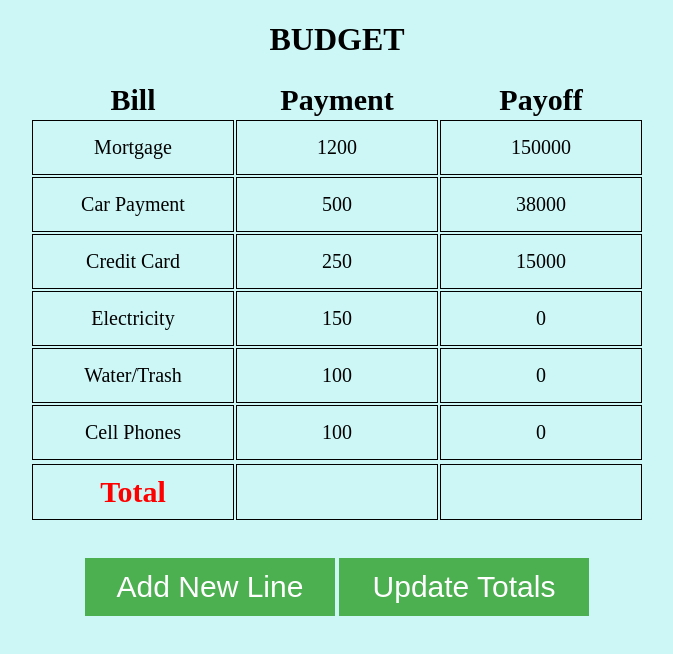
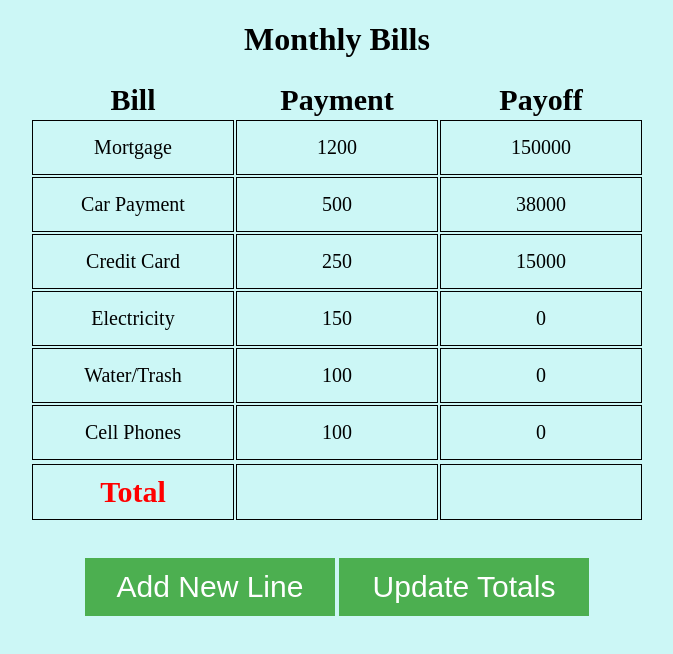
Before and after one commit to JamesHemi/Budget, a plain HTML site: page index.html in a window 1280 px wide. Shown: the whole page, without its empty margins (303-976 px from the left). Drawn offline with Linux system fonts and the light colour scheme.

Commit message:
Update index.html
Changed Title

```diff
--- a/index.html
+++ b/index.html
@@ -2,7 +2,7 @@
 <html lang="en" dir="ltr">
   <head>
     <meta charset="utf-8">
-    <title>Budget</title>
+    <title>Monthly Debt</title>
     <link rel="stylesheet" href="styles.css">
     <script src="script.js"></script>
 
@@ -11,7 +11,7 @@
 
   <!-- Editable table -->
 <div>
-  <h1>BUDGET</h1>
+  <h1>Monthly Bills</h1>
     <div id="test">
       <table id="myTable">
         <thead class="head">
```
